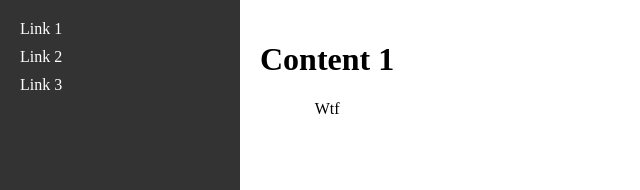
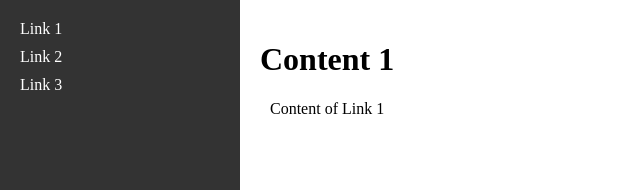
Before and after one commit to Andriwll/Andriwll.github.io, a plain HTML site: page index.html in a window 1280 px wide. Both pictures are taken after a click on the link "Link 1". Shown: the top 190 px of the page, without its empty margins (0-640 px from the left). Drawn offline with Linux system fonts and the light colour scheme.

Commit message:
Changing things

```diff
--- a/Style.css
+++ b/Style.css
@@ -2,6 +2,11 @@ body, html {
     height: 100%;
     margin: 0;
     display: flex;
+}
+
+.container {
+    display: flex;
+    flex-direction: row;
 }
 
 .sidebar {
--- a/index.html
+++ b/index.html
@@ -10,6 +10,7 @@
 
 <body>
 
+    <div class="container">
         <div class="sidebar">
             <a href="#" class="sidebar-link" onclick="showContent('content1')">Link 1</a>
             <a href="#" class="sidebar-link" onclick="showContent('content2')">Link 2</a>
@@ -19,7 +20,7 @@
         <div class="content-container">
             <div class="center-content" id="content1">
                 <h1>Content 1</h1>
-            <p>Wtf</p>
+                <p>Content of Link 1</p>
             </div>
             <div class="center-content" id="content2">
                 <h1>Content 2</h1>
@@ -30,6 +31,7 @@
                 <p>Content of Link 3</p>
             </div>
         </div>
+    </div>
 
     <script src="script.js"></script>
 
```
Lines whose indentation alone changed are shown as unchanged.
